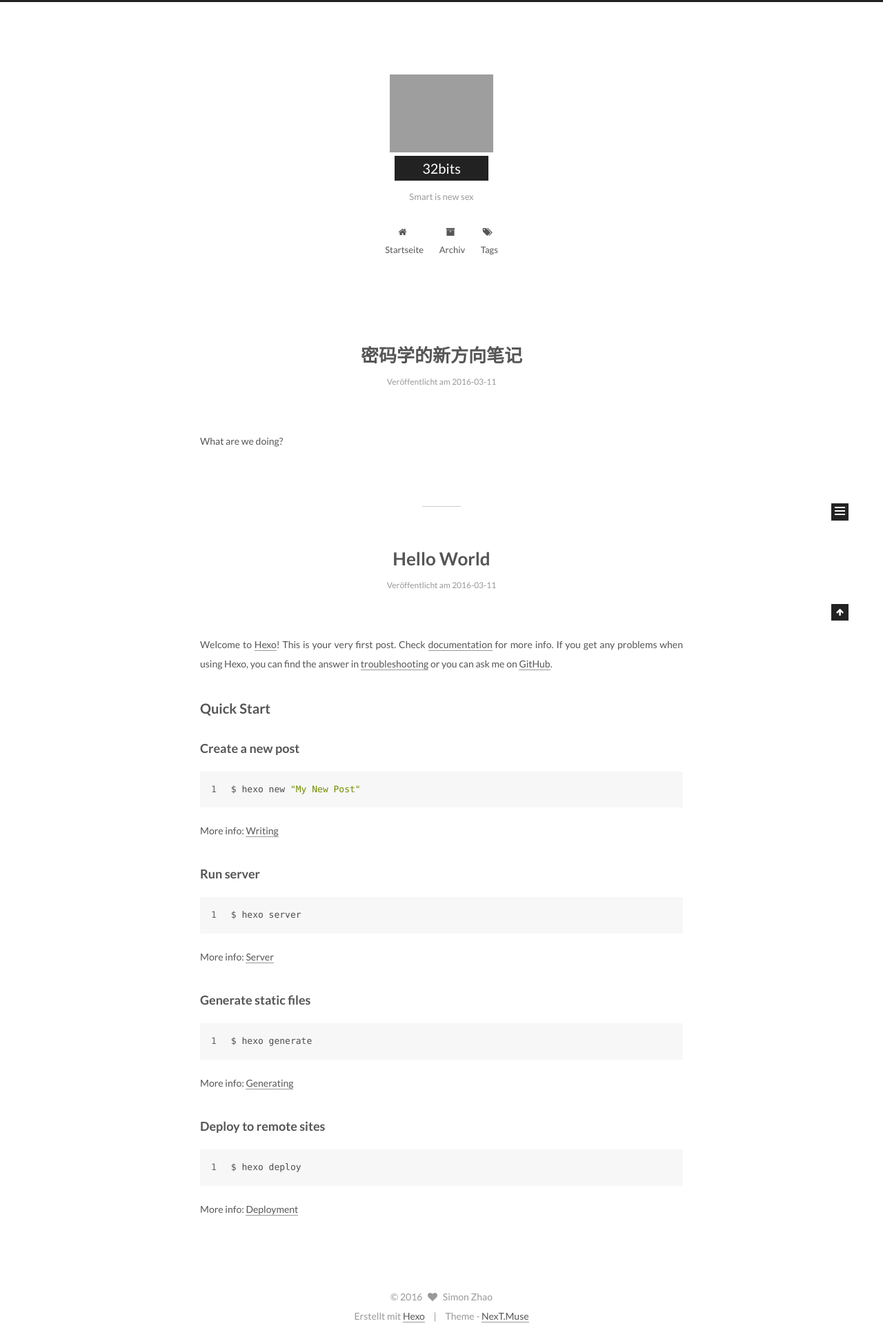
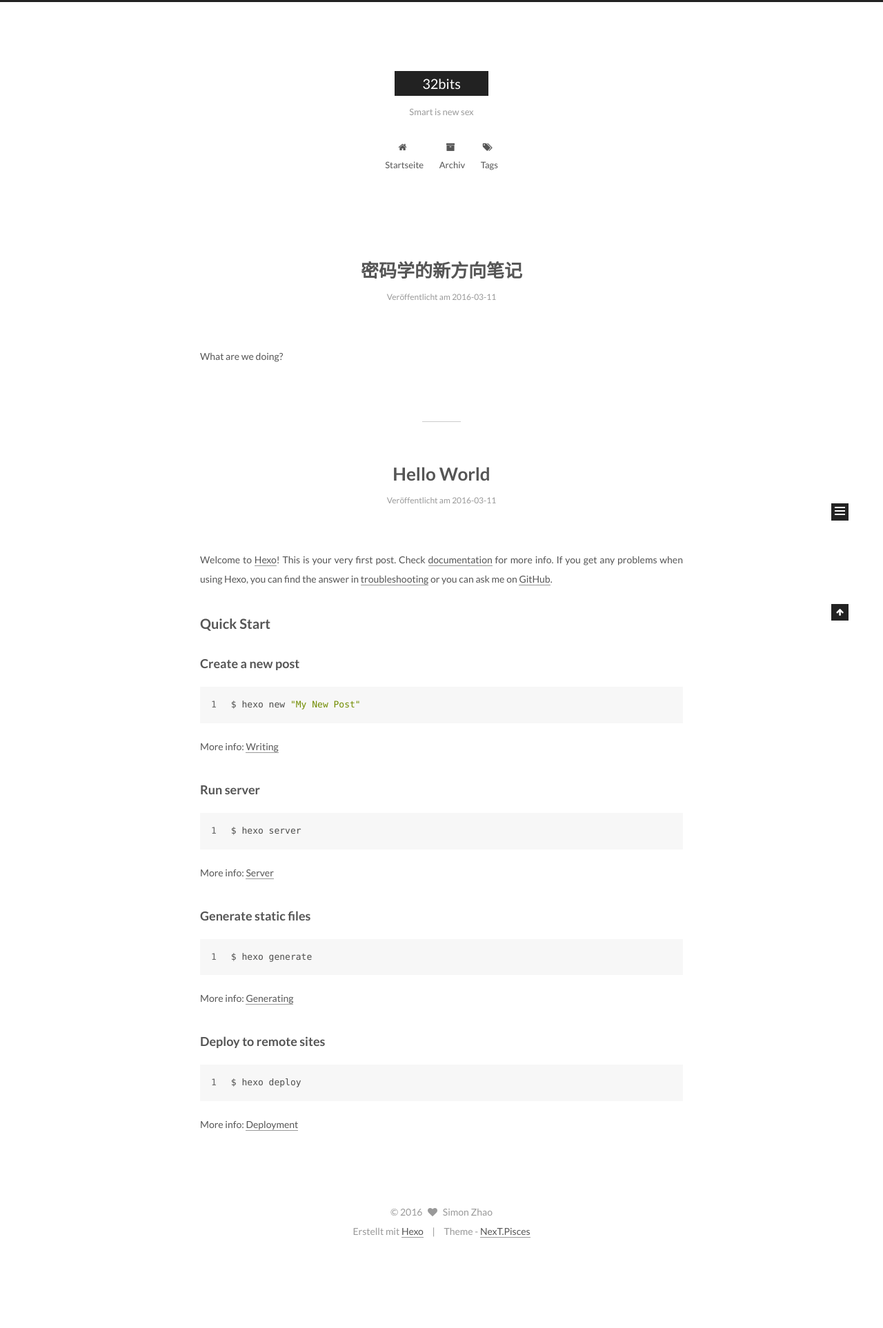
Before and after one commit to 32t/32t.github.com, a plain HTML site: page index.html in a window 1280 px wide. Shown: the whole page at 69% size. After the commit the page ends 1820 px from the top, so only its background shows below. Drawn offline with Linux system fonts and the light colour scheme; grey boxes are pictures that could not be loaded.

Commit message:
Site updated: 2016-03-11 16:00:40

```diff
--- a/index.html
+++ b/index.html
@@ -5,7 +5,7 @@
 
 
 
-<html class="theme-next muse use-motion">
+<html class="theme-next pisces use-motion">
 <head>
   <meta charset="UTF-8"/>
 <meta http-equiv="X-UA-Compatible" content="IE=edge,chrome=1" />
@@ -74,7 +74,7 @@
 <script type="text/javascript" id="hexo.configuration">
   var NexT = window.NexT || {};
   var CONFIG = {
-    scheme: 'Muse',
+    scheme: 'Pisces',
     sidebar: {"position":"left","display":"post"},
     fancybox: true,
     motion: true,
@@ -113,13 +113,6 @@
 
     <header id="header" class="header" itemscope itemtype="http://schema.org/WPHeader">
       <div class="header-inner"><div class="site-meta ">
-
-    <div class="site-meta-headline">
-      <a>
-        <img class="custom-logo-image" src="http://tp2.sinaimg.cn/1676191253/180/5745294907/1"
-             alt="32bits"/>
-      </a>
-    </div>
 
 
   <div class="custom-logo-site-title">
@@ -490,7 +483,7 @@
 <div class="theme-info">
   Theme -
   <a class="theme-link" href="https://github.com/iissnan/hexo-theme-next">
-    NexT.Muse
+    NexT.Pisces
   </a>
 </div>
 
@@ -545,6 +538,13 @@
 
 
 
+  <script type="text/javascript" src="/js/src/affix.js?v=0.5.0"></script>
+
+  <script type="text/javascript" src="/js/src/schemes/pisces.js?v=0.5.0"></script>
+
+
+
+
 
 
 
```
Also changed, not shown: 2016/03/11/Hello-world-again/index.html (+10 -10 lines), 2016/03/11/hello-world/index.html (+10 -10 lines), archives/2016/03/index.html (+10 -10 lines), archives/2016/index.html (+10 -10 lines), archives/index.html (+10 -10 lines), tags/密码学-论文/index.html (+10 -10 lines).
